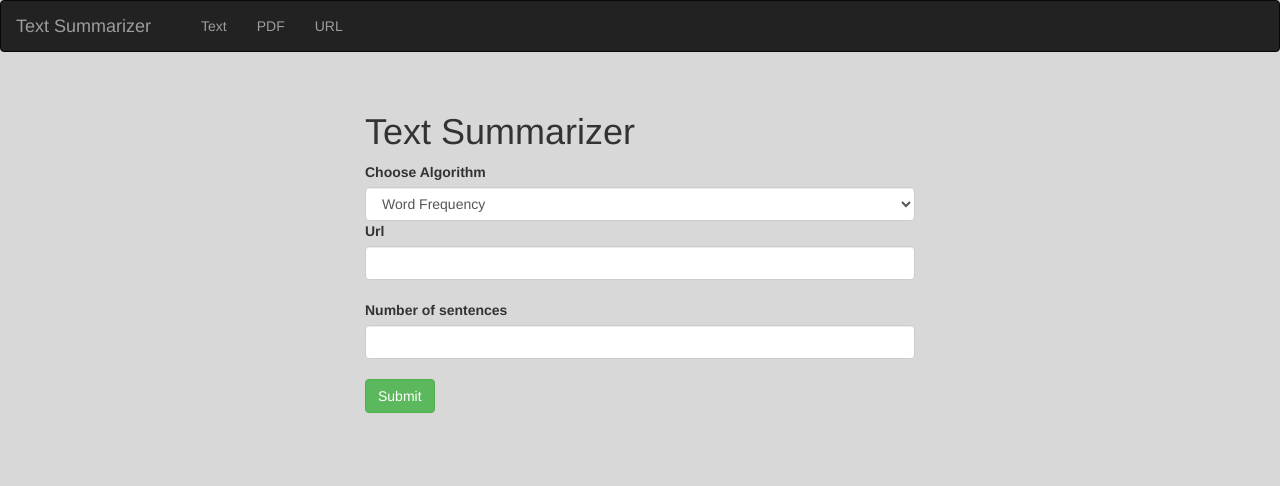
After one commit to snaily16/TextSummarizer, a Flask app: page /url in a window 1280 px wide. The commit adds this page. Shown: the top 486 px of the page. Run offline with Flask 2, Linux system fonts and the light colour scheme; some libraries are stand-ins or nearby versions.

Commit message:
Pdf and Url code updated

```diff
--- a/app/forms.py
+++ b/app/forms.py
@@ -8,7 +8,14 @@ class TextForm(FlaskForm):
 	sentences = StringField('Number of sentences', validators=[DataRequired()])
 	submit = SubmitField('Submit')
 
-class PdfForm(FlaskForm):
-	#filename = FileField('File', validators=[FileRequired()])
+class UrlForm(FlaskForm):
+	algo = SelectField('Choose Algorithm', choices=[('Wordfreq','Word Frequency'), ('TextRank','Text Rank')])
+	url = StringField('Url', validators=[DataRequired()])
 	sentences = StringField('Number of sentences', validators=[DataRequired()])
 	submit = SubmitField('Submit')
+
+class PdfForm(FlaskForm):
+	algo = SelectField('Choose Algorithm', choices=[('Wordfreq','Word Frequency'), ('TextRank','Text Rank')])
+	files = FileField('File')
+	sentences = StringField('Number of sentences', validators=[DataRequired()])
+	submit = SubmitField('Submit')
--- a/app/routes.py
+++ b/app/routes.py
@@ -1,15 +1,12 @@
 from flask import render_template,flash, redirect
 from app import app
-from app.forms import TextForm
+from app.forms import TextForm, UrlForm, PdfForm
 from word_frequency import WordFrequency
 from text_rank import TextRank
+from extractData import url_extract, pdf_extract
+from werkzeug import secure_filename
 
 @app.route('/')
-@app.route('/index')
-def index():
-	user = {'username':'M'}
-	return render_template('index.html', title="Home", user=user)
-
 @app.route('/text', methods=['GET', 'POST'])
 def text():
 	form = TextForm()
@@ -25,3 +22,39 @@ def text():
 		return render_template('text_input.html', title='Text',
 			results = obj.summarize_text(), form=form)
 	return render_template('text_input.html', title='Text',form=form)
+
+@app.route('/url', methods=['GET', 'POST'])
+def url():
+	form = UrlForm()
+	if form.validate_on_submit():
+		algo = form.algo.data
+		url = form.url.data
+		num = form.sentences.data
+
+		text = url_extract(url)
+		if algo=='Wordfreq':
+			obj = WordFrequency(text,num)
+		elif algo=='TextRank':
+			obj = TextRank(text,num)
+
+		return render_template('url_input.html', title='URL',
+			results = obj.summarize_text(), form=form)
+	return render_template('url_input.html', title='URL', form=form)
+
+@app.route('/pdf', methods=['GET', 'POST'])
+def pdf():
+	form = PdfForm()
+	if form.validate_on_submit():
+		algo = form.algo.data
+		num = form.sentences.data
+		filename = secure_filename(form.files.data.filename)
+		form.files.data.save('uploads/'+filename)
+
+		text = pdf_extract('uploads/'+filename)
+		if algo=='Wordfreq':
+			obj = WordFrequency(text,num)
+		elif algo=='TextRank':
+			obj = TextRank(text,num)
+		return render_template('pdf_input.html', title='PDF',
+			results = obj.summarize_text(), form=form)
+	return render_template('pdf_input.html', title='PDF', form=form)
--- a/app/templates/base.html
+++ b/app/templates/base.html
@@ -56,12 +56,12 @@
 		<nav class="navbar navbar-inverse">
 		<div class="container-fluid">
 			<div class="navbar-header" style="padding-right:20px;">
-				<a class="navbar-brand" href="#">Text Summarizer</a>
+				<a class="navbar-brand" href="{{url_for('text')}}">Text Summarizer</a>
 			</div>
 			<ul class="nav navbar-nav">
 				<li><a href="{{url_for('text')}}">Text</a></li>
-				<li><a href="{{url_for('index')}}">PDF</a></li>
-				<li><a href="{{url_for('index')}}">URL</a></li>
+				<li><a href="{{url_for('pdf')}}">PDF</a></li>
+				<li><a href="{{url_for('url')}}">URL</a></li>
 			</ul>
 		</div>
 	</nav>
--- a/app/templates/index.html
+++ /dev/null
@@ -1,6 +0,0 @@
-{% extends "base.html" %}
-
-{% block content %}
-		<h1>Hello,{{user.username}}!</h1>
-
-{% endblock %}
--- /dev/null
+++ b/app/templates/url_input.html
@@ -0,0 +1,42 @@
+{% extends "base.html" %}
+
+{% block content %}
+	<div class="container">
+	  	<div class="row">
+	  		<div class="col-xs-6 col-xs-offset-3">
+	  			<h1>Text Summarizer</h1>
+	  			<form action = "" method = "post" enctype="multipart/form-data" novalidate>
+					<!---Generates a hidden field that includes a token that is used to protect the form against CSRF attacks -->
+					{{form.hidden_tag()}}
+
+					{{form.algo.label}}
+					{{form.algo(class="form-control")}}
+					{{form.url.label}}
+					{{form.url(class="form-control")}}
+					{% for error in form.url.errors %}
+					<span style="color:red;">[{{error}}]</span>
+					{% endfor %}
+					<br>
+					{{form.sentences.label}}
+					{{form.sentences(class_="form-control")}}
+					{% for error in form.sentences.errors %}
+					<span style="color:red;">[{{error}}]</span>
+					{% endfor %}
+					<br>
+					{{form.submit(class="btn btn-default btn-md btn-success")}}
+				</form>
+			</div>
+		</div>
+		<div class="row">
+        		<div class="container">
+        			{% if results %}
+				  	<h4>Generated Summary:</h4>
+					 <h2>{{results[0]}}</h2>
+					 <hr>
+					<h3>{{results[1]}}</h4>
+				<div>
+
+					{% endif %}
+        	</div>
+	</div>
+{% endblock %}
--- a/word_frequency.py
+++ b/word_frequency.py
@@ -1,7 +1,3 @@
-import os
-from bs4 import BeautifulSoup as bs
-import textract
-import urllib
 from collections import Counter
 import heapq
 import nltk
```
Also changed, not shown: app/models.py (deleted, +0 -9 lines), app/templates/pdf_input.html (added, +38 -0 lines), extractData.py (added, +21 -0 lines).
